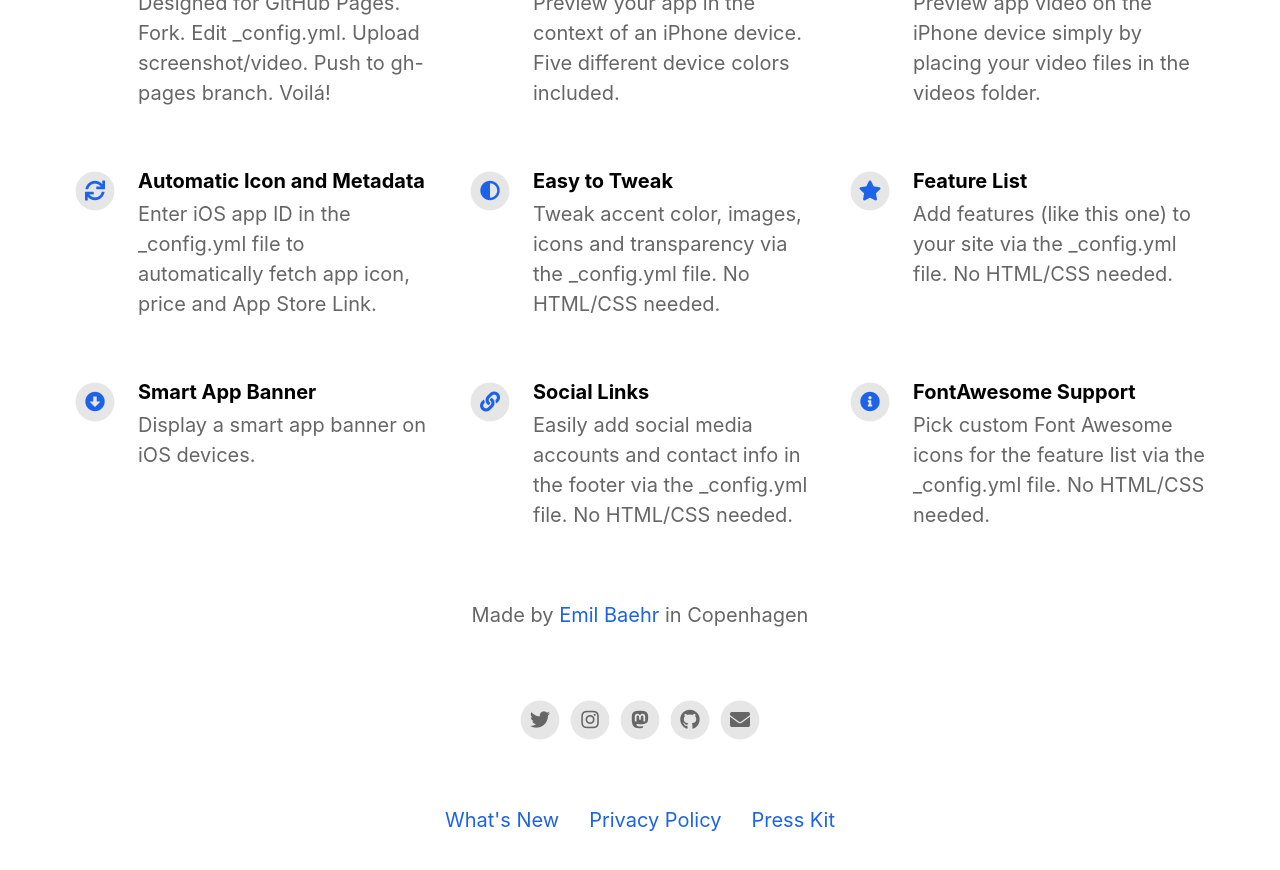
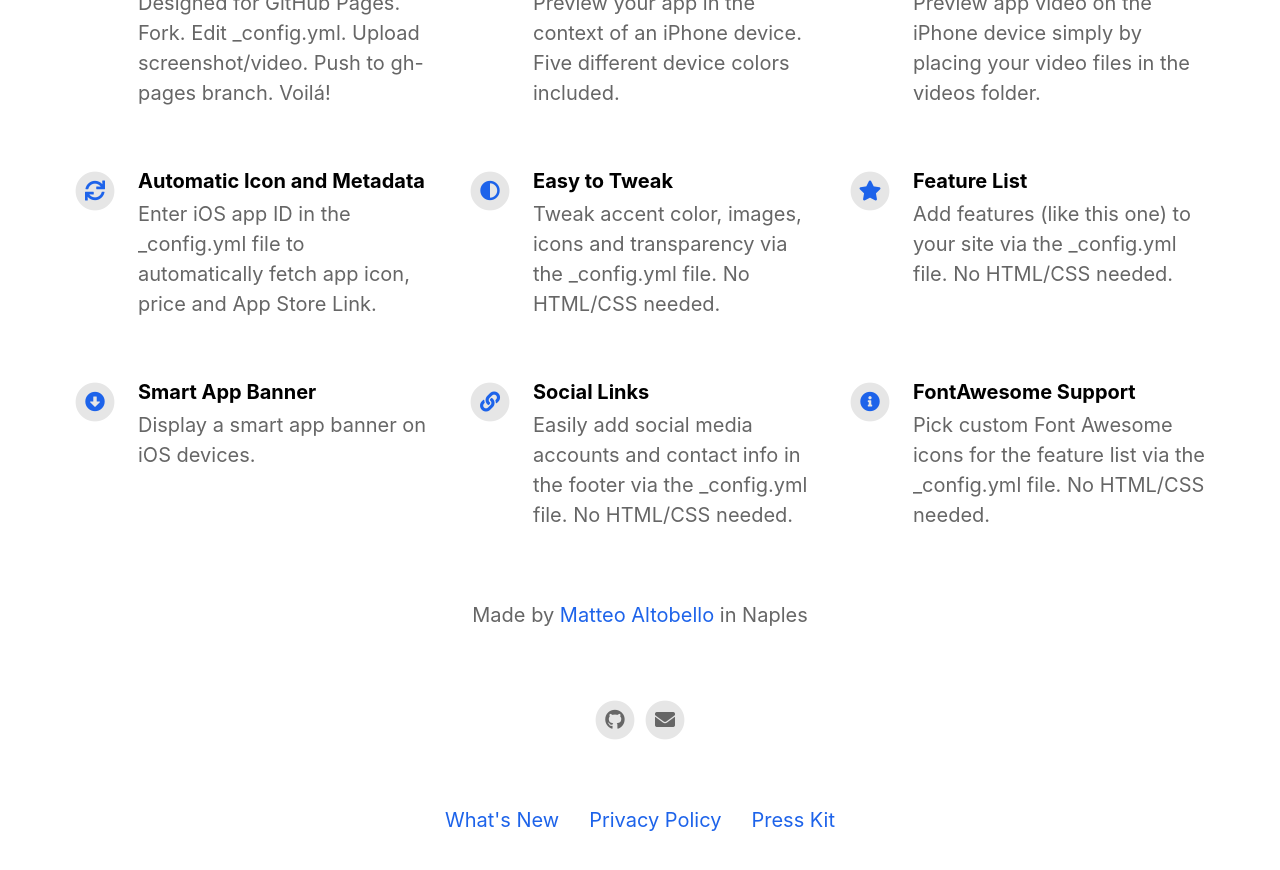
Before and after one commit to Maltob03/BioRealityWebSite, a Jekyll site: the page built from index.html, in a window 1280 px wide and 900 px high, scrolled down 1124 px. Shown: the top 870 px of the window. Built offline with Jekyll 4.4.1, drawn with Linux system fonts in a browser that asks for light colours; nearby versions of some CDN libraries.

Commit message:
first commit from the netbook

```diff
--- a/_config.yml
+++ b/_config.yml
@@ -20,16 +20,14 @@ enable_smart_app_banner                   : true
 
 
 # Information About Yourself
-your_name                                 : Emil Baehr
-your_link                                 : https://emilbaehr.com
-your_city                                 : Copenhagen
-email_address                             : emil.baehr@gmail.com
+your_name                                 : Matteo Altobello
+your_link                                 : https://matteoaltobello.netlify.app
+your_city                                 : Naples
+email_address                             : altobellomatteo@gmail.com
 facebook_username                         :
-instagram_username                        : ebaehr
-twitter_username                          : ebaehr
-github_username                           : emilbaehr
-youtube_username                          :
-mastodon_link                             : https://mastodon.social/@ebaehr
+instagram_username                        :
+twitter_username                          :
+github_username                           : Maltob03
 
 
 
```
